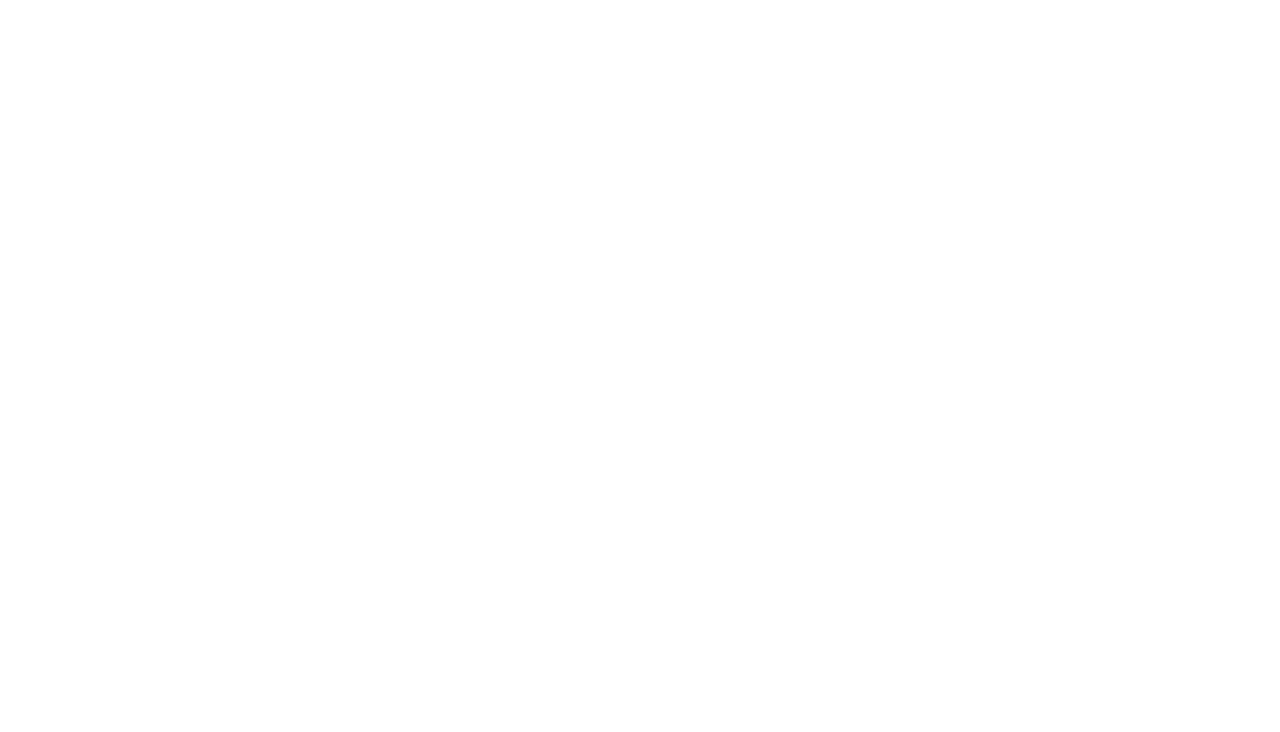
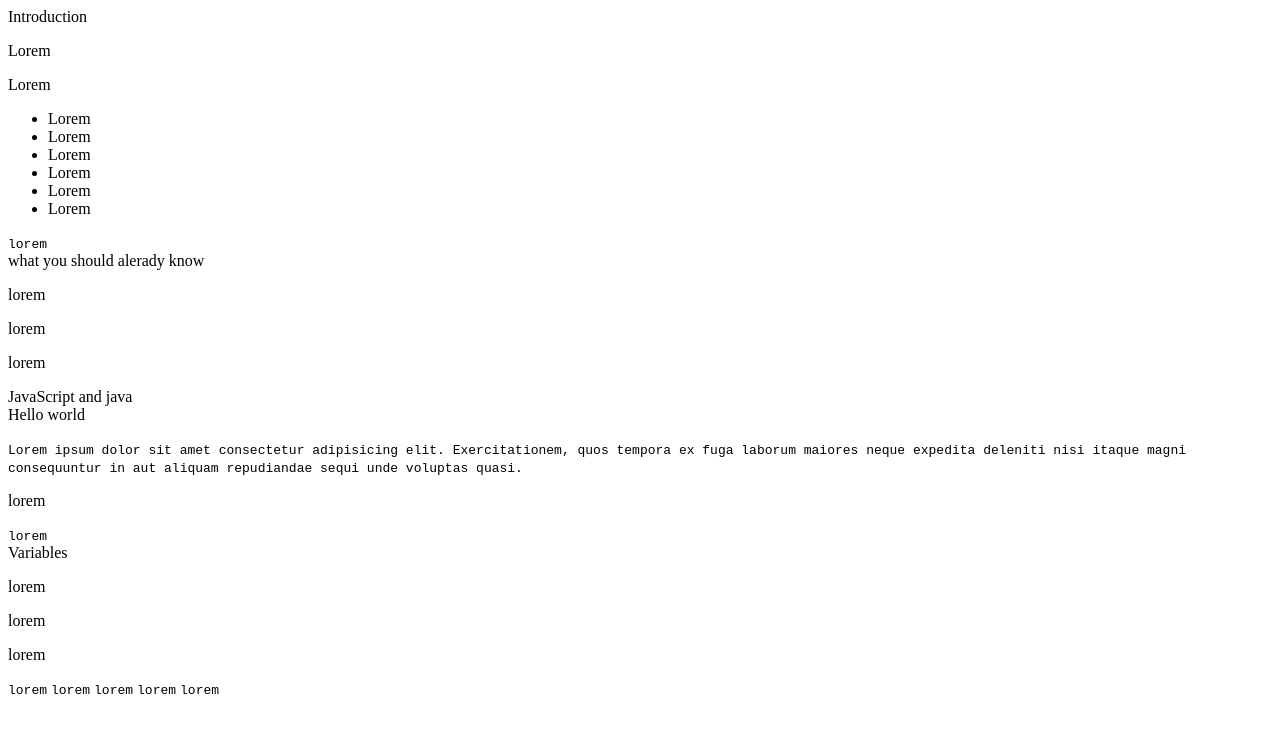
Before and after one commit to obedit0/obed-y-jose, a plain HTML site: page index.html in a window 1280 px wide. Drawn offline with Linux system fonts and the light colour scheme.

Commit message:
added complement of html

```diff
--- a/index.html
+++ b/index.html
@@ -7,18 +7,47 @@
   </head>
 
   <body>
-    <script src="https://cdn.freecodecamp.org/testable-projects-fcc/v1/bundle.js"></script>
+
     <main id='main-doc'>
-      <section class='main-section'>
+      <section class='main-section' id="Introduction">
+      <header >Introduction</header>
+          <p>Lorem </p>
+          <p>Lorem </p>
+          <ul>
+          <li>Lorem</li>
+          <li>Lorem</li>
+          <li>Lorem</li>
+          <li>Lorem</li>
+          <li>Lorem</li>
+          <li>Lorem</li>
+          </ul>
+          <code>lorem</code>
     </section>
-    <section class='main-section'>
+    <section class='main-section' id="what_you_should_alerady_know"><header i>what you should alerady know</header>
+      <p>lorem</p>
+      <p>lorem</p>
+      <p>lorem</p>
     </section>
-    <section class='main-section'>
+    <section class='main-section' id="JavaScript_and_java"><header >JavaScript and java</header>
     </section>
-    <section class='main-section'>
+    <section class='main-section' id="Hello_world"><header >Hello world</header>
+    <p></p>
+    <code>Lorem ipsum dolor sit amet consectetur adipisicing elit. Exercitationem, quos tempora ex fuga laborum maiores neque expedita deleniti nisi itaque magni consequuntur in aut aliquam repudiandae sequi unde voluptas quasi.</code>
+    <p>lorem</p>
+    <code>lorem</code>
     </section>
-    <section class='main-section'>
+    <section class='main-section' id="Variables"><header >Variables </header>
+      <p>lorem</p>
+      <p>lorem</p>
+      <p>lorem</p>
+      <code>lorem</code>
+    <code>lorem</code>
+    <code>lorem</code>
+    <code>lorem</code>
+    <code>lorem</code>
     </section>
+
+
     </main>
 
     <script  src="js/index.js"></script>
```
